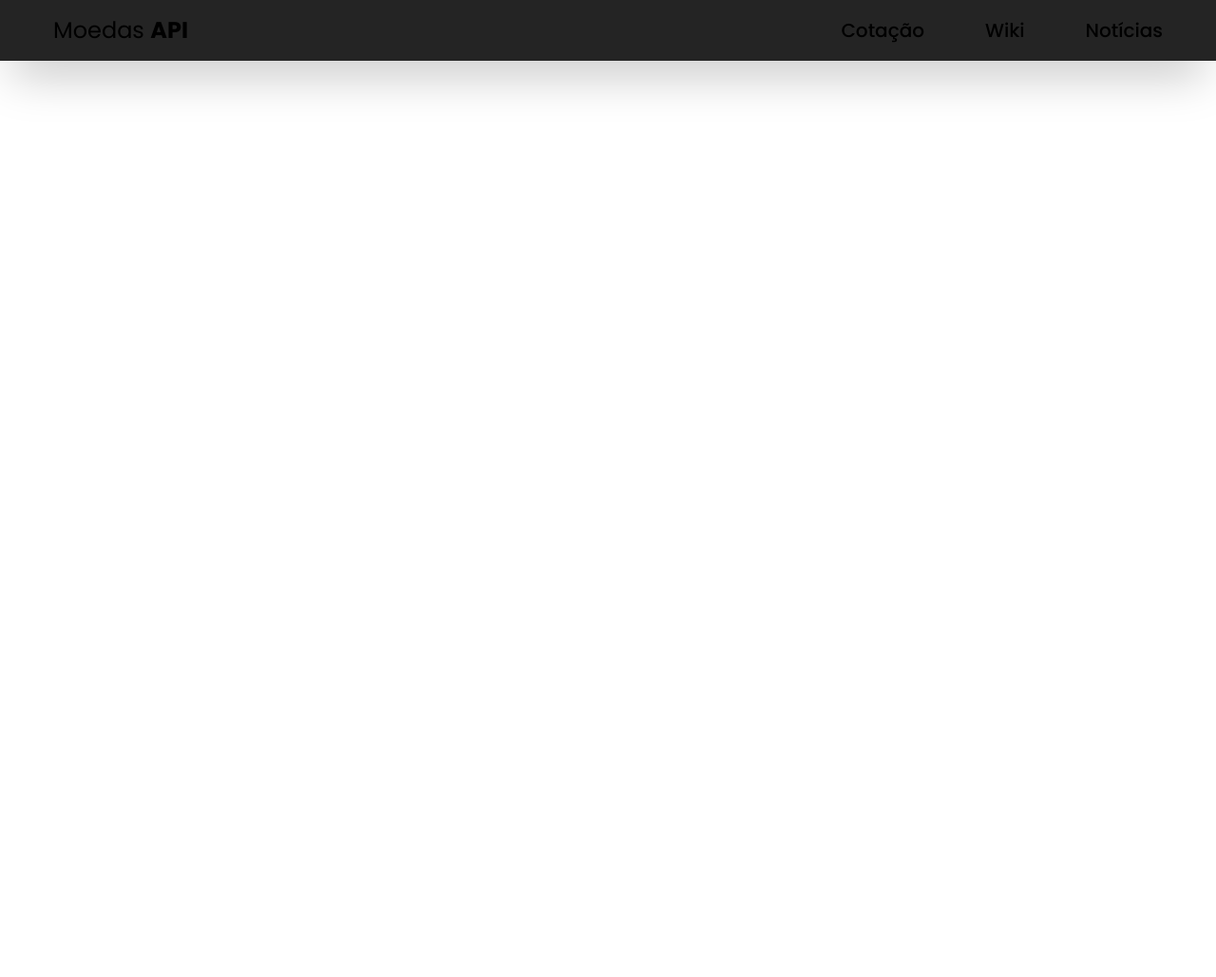
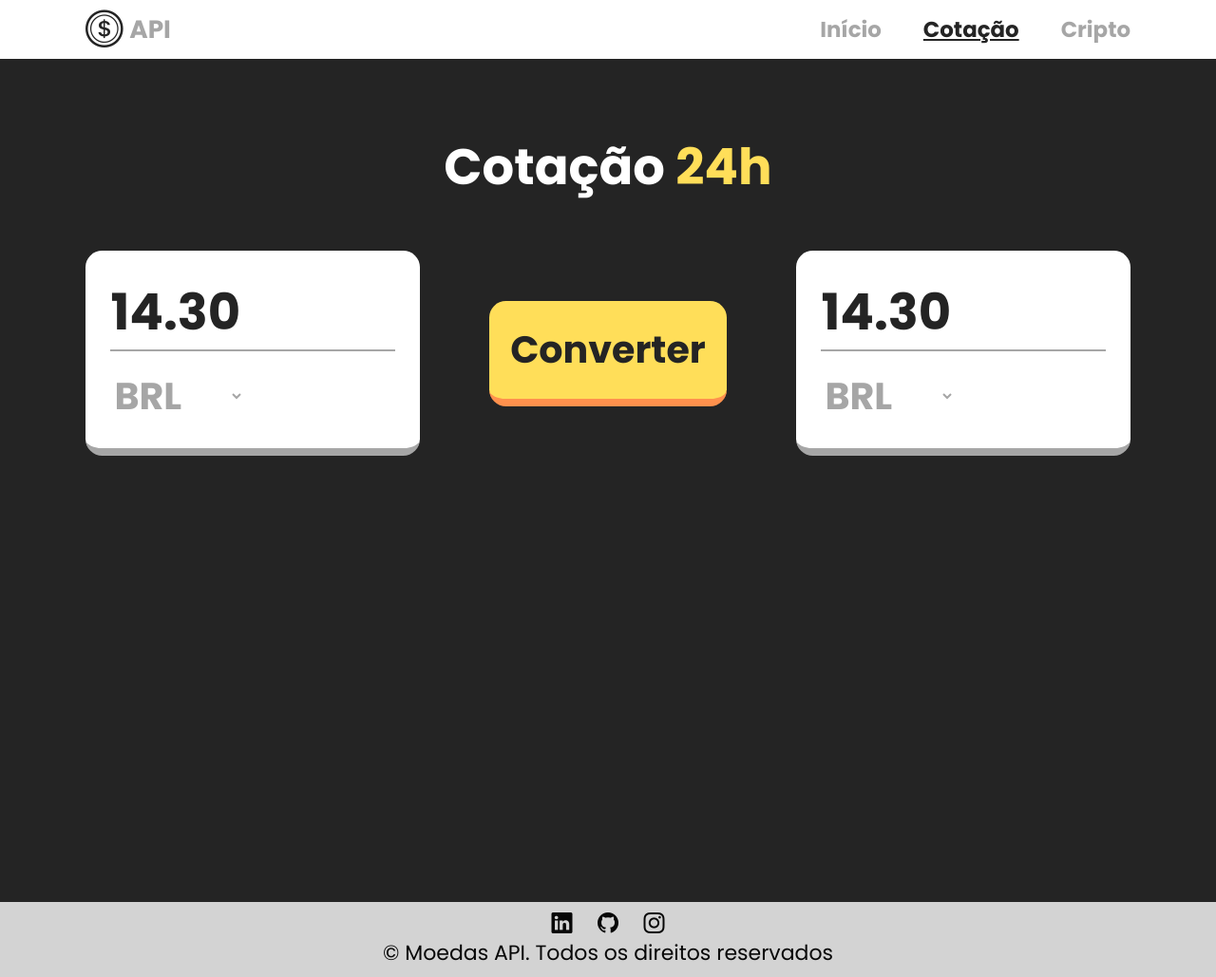
Before and after one commit to Kaique790/moedas-api, a website: page pages/currency-quotation.html in a window 1280 px wide. Shown: the whole page at 95% size. Before the commit the page ends 800 px from the top, so only its background shows below. Drawn offline with nearby package versions, Linux system fonts and the light colour scheme; no server answers.

Commit message:
refactoring - completed

```diff
--- a/pages/currency-quotation.html
+++ b/pages/currency-quotation.html
@@ -1,52 +1,102 @@
 <!DOCTYPE html>
-<html lang="pt-BR">
+<html lang="pt-BR" class="sm:text-[1.1rem]">
 
 <head>
-    <meta charset="UTF-8">
-    <meta name="viewport" content="width=device-width, initial-scale=1.0">
-
-    <link rel="preconnect" href="https://fonts.googleapis.com">
-    <link rel="preconnect" href="https://fonts.gstatic.com" crossorigin>
-
+    <meta charset="UTF-8" />
+    <link rel="preconnect" href="https://fonts.googleapis.com" />
+    <link rel="preconnect" href="https://fonts.gstatic.com" crossorigin />
+    <meta name="viewport" content="width=device-width, initial-scale=1.0" />
     <link rel="stylesheet" href="https://cdn.jsdelivr.net/npm/bootstrap-icons@1.11.3/font/bootstrap-icons.min.css">
-
     <link
         href="https://fonts.googleapis.com/css2?family=Poppins:ital,wght@0,100;0,200;0,300;0,400;0,500;0,600;0,700;0,800;0,900;1,100;1,200;1,300;1,400;1,500;1,600;1,700;1,800;1,900&display=swap"
-        rel="stylesheet">
+        rel="stylesheet" />
 
     <link rel="stylesheet" href="../src/css/output.css" />
     <title>Moedas - API</title>
 </head>
 
-<body class="h-dvh max-w-vw font-display lg:text-[150%] sm:text-[87%] text-[72%]">
-    <header
-        class="py-2 w-full shadow-2xl bg-primary text-third flex justify-center items-center px-2 md:py-4 md:px-4 lg:px-14">
-        <div class="flex justify-between items-center w-full lg:max-w-320">
-            <a href="../index.html">
-                <h2 class="text-2xl">
-                    Moedas
-                    <span class="text-fourth font-bold">API</span>
-                </h2>
+<body class="font-display bg-primary text-[1rem] lg:flex lg:flex-col lg:justify-between min-h-dvh max-w-dvw ">
+    <header class="bg-white w-full">
+        <div
+            class="max-w-5xl mx-auto flex justify-between items-center px-3 py-2 text-2xl font-bold text-primary md:max-w-140 lg:max-w-5xl">
+            <a href="#" class="flex items-center justify-center gap-1.5">
+                <i class="bi bi-coin text-4xl"></i>
+                <span class="text-second">API</span>
             </a>
+            <div class="md:hidden">
+                <i id="show-nav" class="bi bi-list text-3xl cursor-pointer"></i>
+            </div>
             <nav id="header-nav"
-                class="text-third text-2xl font-bold fixed h-dvh w-full top-0 bg-second flex flex-col items-center justify-evenly duration-300
-                md:h-5 md:right-0 md:bg-transparent md:static md:flex-row md:w-auto md:gap-16 md:text-[1.25rem] md:font-medium md:duration-initial">
-                <button id="show-nav" class="absolute cursor-pointer top-4 right-2 p-2 md:hidden">
-                    <i class="bi bi-x-lg text-5xl"></i>
-                </button>
-                <a href="#" class="hover:text-fifith text-fourth duration-400">Cotação</a>
-                <a href="#" class="hover:text-fourth duration-400">Wiki</a>
-                <a href="#" class="hover:text-fourth duration-400">Notícias</a>
+                class="flex items-center gap-10 text-[1.3rem] text-second max-md:fixed max-md:min-h-dvh max-md:top-[-100%] max-md:right-[-100%] max-md:bg-yellow max-md:w-[60%] max-md:flex-col max-md:justify-around max-md:text-3xl max-md:z-10 max-md:border-l-4 max-md:border-primary">
+                <i id="back-nav"
+                    class="bi bi-x-lg text-3xl cursor-pointer z-50 absolute text-primary top-3 right-3 md:hidden"></i>
+
+                <a href="../index.html" class="text-second duration-300 hover:text-primary">Início</a>
+                <a href="#" class="underline text-primary duration-300 hover:text-second">Cotação</a>
+                <a href="#" class="duration-300 text-second hover:text-primary">Cripto</a>
             </nav>
-            <button id="back-nav" class="text-4xl md:hidden cursor-pointer">
-                <i class="bi bi-list"></i>
-            </button>
         </div>
     </header>
+    <main class="text-white mt-20 w-full h-dvh">
+        <div class="px-3 max-w-5xl w-full mx-auto md:max-w-140 lg:max-w-5xl">
+            <h1 class="text-5xl font-bold text-center">
+                Cotação
+                <span class="text-yellow">24h</span>
+            </h1>
 
-    <script type="module" src="../src/js/scripts.js"></script>
-    <script type="module" src="../src/js/currencyQuotation.js"></script>
+            <section class="mt-14 lg:flex gap-4 w-full justify-between">
+                <div
+                    class="font-bold text-primary bg-white p-6 flex flex-col gap-4 text-5xl rounded-2xl border-b-8 border-second lg:max-w-80">
+                    <input type="number" value="14.30" id="value-provided" class="border-b-2 border-second">
 
+                    <select id="select-coin" class="text-second font-bold text-4xl max-w-[8rem]">
+                        <option selected>BRL</option>
+                        <option>BRL</option>
+                        <option>BRL</option>
+                        <option>BRL</option>
+                        <option>BRL</option>
+                    </select>
+                </div>
+                <div
+                    class="my-12 font-bold text-primary bg-yellow p-5 flex flex-col items-center justify-center gap-4 text-4xl rounded-2xl border-b-8 border-orange">
+                    <h2>Converter</h2>
+                </div>
+                <div
+                    class="font-bold text-primary bg-white p-6 flex flex-col gap-4 text-5xl rounded-2xl border-b-8 border-second lg:max-w-80">
+                    <input type="number" value="14.30" id="value-provided" class="border-b-2 border-second">
+
+                    <select id="select-coin" class="text-second font-bold text-4xl max-w-[8rem]">
+                        <option selected>BRL</option>
+                        <option>BRL</option>
+                        <option>BRL</option>
+                        <option>BRL</option>
+                        <option>BRL</option>
+                    </select>
+                </div>
+            </section>
+
+        </div>
+    </main>
+
+    <footer class="bg-white opacity-80">
+        <div class="max-sm:text-center max-w-5xl mx-auto flex flex-col justify-between items-center px-3 py-2 text-xl md:max-w-140 lg:max-w-5xl"">
+            <div class=" flex gap-6">
+            <a href="https://www.linkedin.com/in/kaique-bezerra-dos-santos-575700262/" target="_blank">
+                <i class="bi bi-linkedin cursor-pointer duration-300 hover:text-second"></i>
+            </a>
+            <a href="https://github.com/Kaique790" target="_blank">
+                <i class="bi bi-github cursor-pointer duration-300 hover:text-second"></i>
+            </a>
+            <a href="https://www.instagram.com/z_kaiq_z/" target="_blank">
+                <i class="bi bi-instagram cursor-pointe duration-300 hover:text-second"></i>
+            </a>
+        </div>
+        <p>&copy; Moedas API. Todos os direitos reservados</p>
+        </div>
+    </footer>
+
+    <script type="module" src="../src/js/services.js"></script>
+    <script type="module" src="../src/js/currency-quotation.js"></script>
 </body>
 
 </html>
--- a/src/css/input.css
+++ b/src/css/input.css
@@ -8,6 +8,45 @@
   --color-white: #ffffff;
 
   --font-display: "Poppins", sans-serif;
+}
+
+body {
+  scrollbar-width: thin;
+  scrollbar-color: #24242465 var(--color-second);
+}
+
+#select-coin option[selected] {
+  color: var(--color-second);
+}
+
+::-webkit-scrollbar {
+  width: 2px;
+  background: var(--color-white);
+}
+
+::-webkit-scrollbar-thumb {
+  background-color: #24242465;
+}
+
+::-webkit-scrollbar-thumb:hover {
+  background-color: #242424;
+}
+
+#table-container {
+  scrollbar-width: thin;
+}
+
+@media (width < 48rem) {
+  #header-nav {
+    transform: rotate(90deg);
+    transition: all 0.5s;
+  }
+
+  #header-nav.active {
+    top: 0;
+    right: 0;
+    transform: rotate(0deg);
+  }
 }
 
 .coins-table {
@@ -25,12 +64,14 @@
       padding: 0.5rem;
       padding-inline: 0.7rem;
     }
+
     td {
     }
 
     td:nth-child(3) {
       text-align: right;
     }
+
     td:nth-child(2) {
       text-align: center;
     }
--- /dev/null
+++ b/src/js/currency-quotation.js
@@ -0,0 +1,2 @@
+import { main } from "./services.js";
+export { toggleMenu } from "./home.js";
--- a/src/js/home.js
+++ b/src/js/home.js
@@ -1,15 +1,15 @@
-import main from "./services.js";
-// const showNav = document.getElementById("show-nav");
-// const backNav = document.getElementById("back-nav");
+import { main } from "./services.js";
+const showNav = document.getElementById("show-nav");
+const backNav = document.getElementById("back-nav");
 
-// backNav.addEventListener("click", () => toggleMenu());
-// showNav.addEventListener("click", () => toggleMenu());
+backNav.addEventListener("click", () => toggleMenu());
+showNav.addEventListener("click", () => toggleMenu());
 
-// const headerNav = document.getElementById("header-nav");
+const headerNav = document.getElementById("header-nav");
 
-// function toggleMenu() {
-//   headerNav.classList.toggle("active");
-// }
+export function toggleMenu() {
+  headerNav.classList.toggle("active");
+}
 
 function addTrInTable(coin, pricing, change) {
   const ratesTableBody = document.getElementById("rates-body");
@@ -24,7 +24,7 @@ function addTrInTable(coin, pricing, change) {
 
   const changeTd = document.createElement("td");
 
-  changeTd.textContent = `|${change}%`;
+  changeTd.textContent = `${change}%`;
 
   if (change > 0) {
     changeTd.textContent = `↑ ${change}%`;
@@ -43,8 +43,16 @@ function addTrInTable(coin, pricing, change) {
 }
 
 async function addDatasInTable() {
-  const coinsList = await main();
+  const coins = await main();
   const tableExists = document.getElementById("rates-body");
+
+  const coinsList = coins.map(([key, value]) => {
+    return {
+      code: value.code,
+      pricing: parseFloat(value.bid).toFixed(2),
+      change: parseFloat(value.pctChange).toFixed(2),
+    };
+  });
 
   if (tableExists) {
     coinsList.forEach(({ code, pricing, change }) => {
--- a/src/js/services.js
+++ b/src/js/services.js
@@ -11,22 +11,10 @@ async function getValues(/*url*/) {
   }
 }
 
-async function main(/*function = getValues*/) {
+export async function main() {
   const coinsData = await getValues();
 
   const coins = Object.entries(coinsData);
 
-  //retornar somente a coins em forma de array, para ser mais abrangente
-
-  const coinsList = coins.map(([key, value]) => {
-    return {
-      code: value.code,
-      pricing: parseFloat(value.bid).toFixed(2),
-      change: parseFloat(value.pctChange).toFixed(2),
-    };
-  });
-
-  return coinsList;
+  return coins;
 }
-
-export default main;
```
Also changed, not shown: index.html (+38 -13 lines), src/css/output.css.
